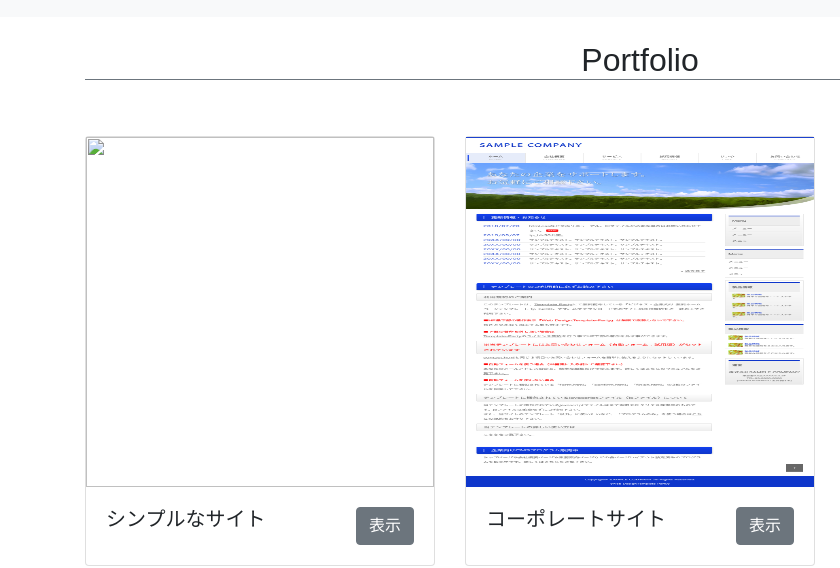
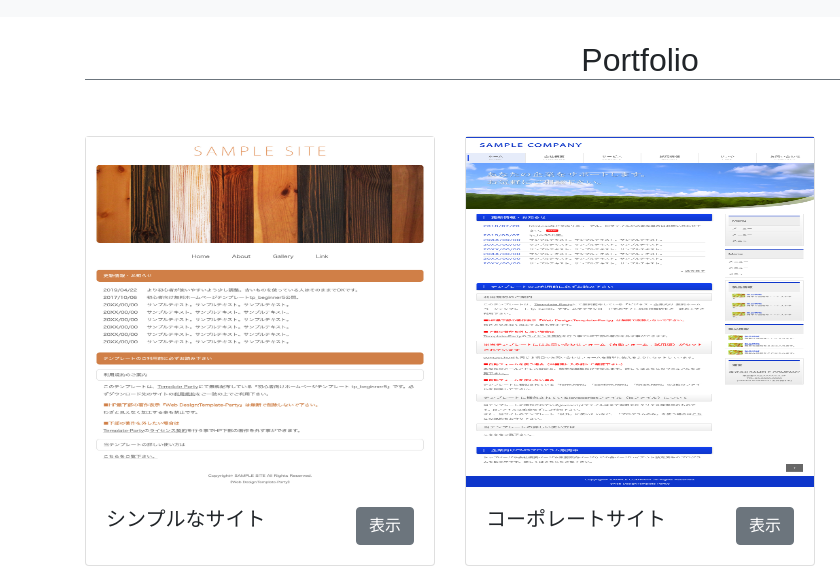
Before and after one commit to tkt2020/koheitakata, a plain HTML site: page index.html in a window 1280 px wide. Shown: the part 1240-1808 px from the top of the page, 0-840 px from the left. Drawn offline with Linux system fonts and the light colour scheme; grey boxes are pictures that could not be loaded.

Commit message:
Update index.html

```diff
--- a/index.html
+++ b/index.html
@@ -105,7 +105,7 @@
         <div class="row py-5">
           <div class="col-md-4 ">
             <div class="card mb-3">
-              <img src="image/simplehpjpg" alt="" class="portfolioimg">
+              <img src="image/simplehp.jpg" alt="" class="portfolioimg">
               <div class="card-body d-flex justify-content-between">
                 <h5 class="card-title">シンプルなサイト</h5>
                 <button type="button" class="btn btn-secondary" data-toggle="modal" data-target=#modal01>表示</button>
```
